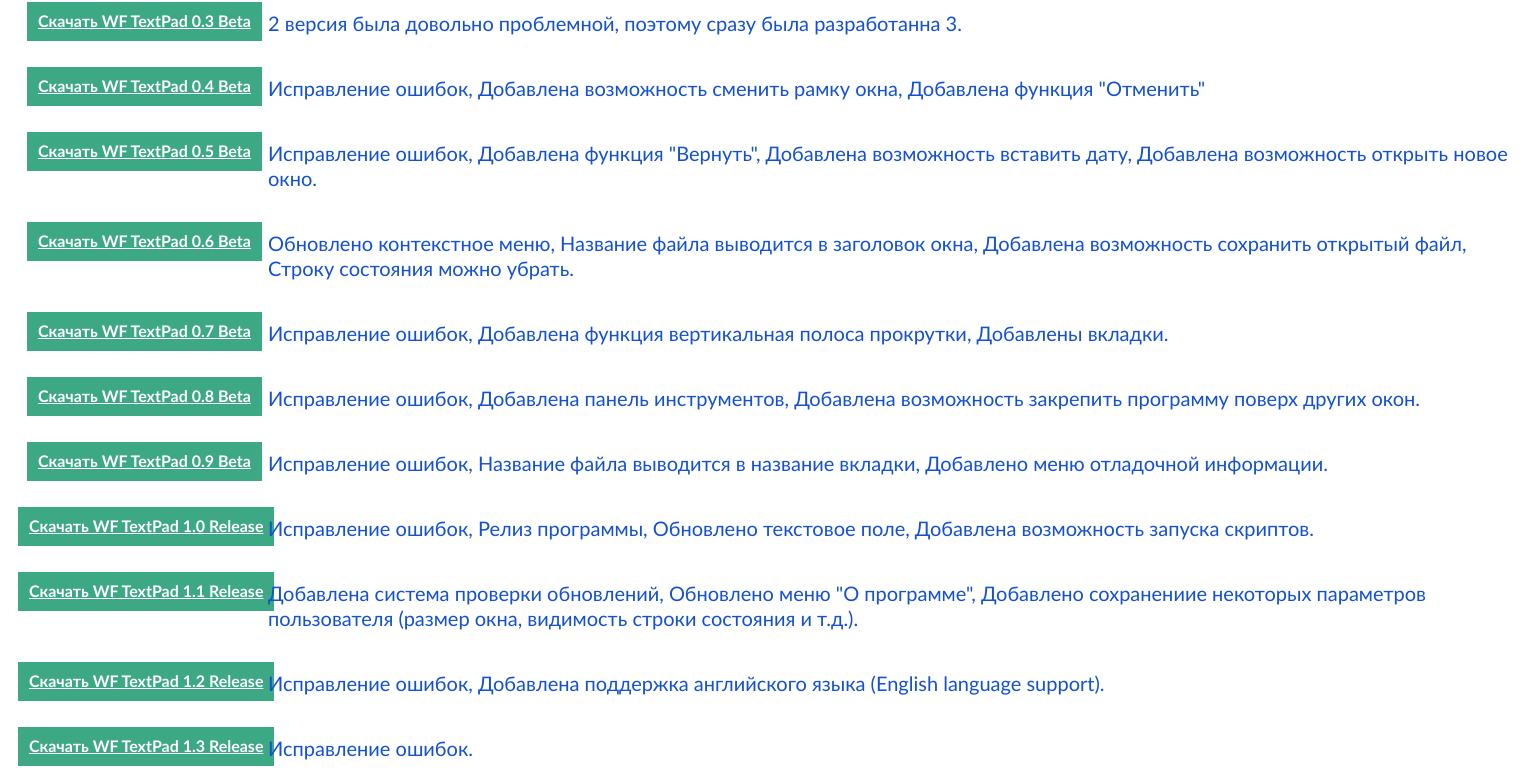
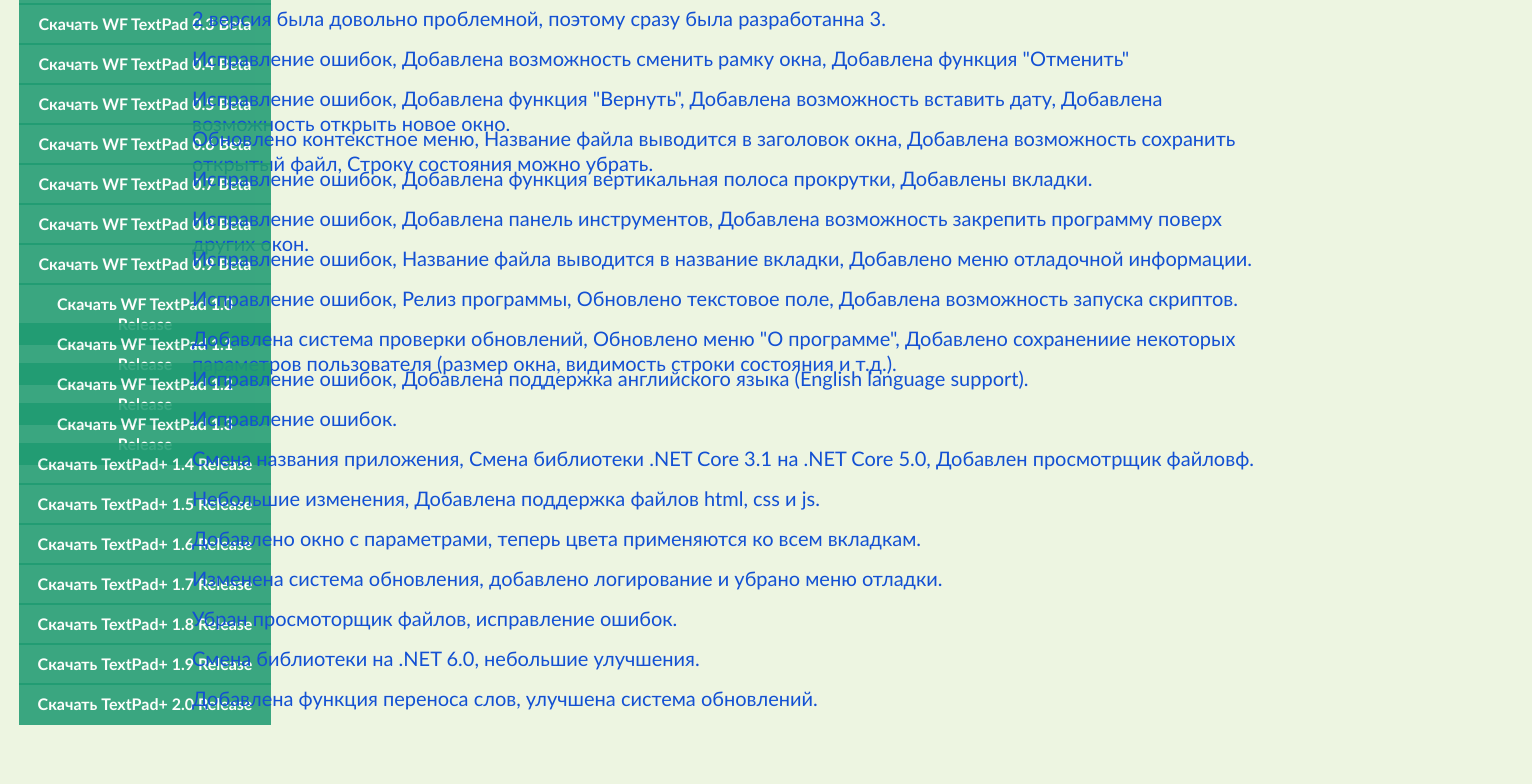
Before and after one commit to Mr-Nichosik/AboutTextPadPlus, a plain HTML site: page index.html in a window 1280 px wide. Shown: the part 202-986 px from the top of the page, 1532 px wide, since content can reach past the window. After the commit the page ends 927 px from the top, so only its background shows below. Drawn offline with Linux system fonts and the light colour scheme.

Commit message:
Add files via upload

```diff
--- a/index.html
+++ b/index.html
@@ -3,19 +3,18 @@
 <head>
     <meta charset="UTF-8">
     <link href="style.css" rel="stylesheet" type="text/css"/>
-    <title>SoftPI — TextPad+</title>
-    <title>Document</title>
-    <link rel="shortcut icon" href="res\logo.png" type="image/x-icon">
-    <style>
-        html { overflow-x: hidden; }
-    </style>
+    <title>TextPad+</title>
+    <link rel="shortcut icon" href="res\TextPadLogo.png" type="image/x-icon">
 </head>
 <body>
-    <div id=site-name href="https://mr-nichosik.github.io/Main_Page"><center><font face="Calibri">SoftPI</font></center></div>
-    <div id="rus"><font face="Calibri">(Russian Language only)</font></div>
-    <div id="textpad"><font face="Calibri">TextPad+</font></div>
-    <img id="logo1" src="res\icon.ico" height="70">
-    <a id="mainpage" href="https://mr-nichosik.github.io/Main_Page"><font face="Calibri">На главную</font></div>
+    <header>
+        <a id=siteName href="https://mr-nichosik.github.io/Main_Page/"><center>TextPad+</center></a>
+        <a id=Main href="https://mr-nichosik.github.io/Main_Page/"><center>Главная</center></a>
+        <a id=Downloads href="https://mr-nichosik.github.io/AboutTextPadPlus/"><center>Загрузки</center></a>
+    </header>
+
+    <img id="ProgramLogo" src="res\TextPadLogo.png" height="60">
+    <div id="Description"><font face="Calibri">Ключевые особенности: наличие вкладок, возможна работа с несколькими файлами параллельно; английская локализация; дополнительные инструменты для запуска некоторых форматов файлов; маленький размер самой программы, но требуется установленна .Net библиотека Runtime</font></div>
 
     <a id="tp01" href="res\Setup WF TextPad.exe" target="_blank" download=""><font face="Calibri"><strong>Скачать WF TextPad 0.1 Beta</strong></font></a><br>
     <div id="tp01about"><font face="Calibri">Первая пробная версия программы TextPad. Простейший текстовый редактор.</font></div>
--- a/style.css
+++ b/style.css
@@ -1,28 +1,67 @@
-#site-name{
-    background-color:#14bb46f6;
-    height: 55px;
-    font-size: 45px;
+
+* {
+	margin: 0;
+	padding: 0;
 }
-#rus{
-    font-size: 20px;
+
+header {
+    background-color: #5CDB95;
+    height: 65px;
+    font-size: 40px;
+    font-family: 'Lucida Sans', 'Lucida Sans Regular', 'Lucida Grande', 'Lucida Sans Unicode', Geneva, Verdana, sans-serif;
+    color: #05386B;
+}
+
+body, html {
+    height: 100%;
+    background-color: #EDF5E1;
+}
+
+footer {
+    background-color: #5CDB95;
+    bottom: 100%;
+    width: 100%;
+
+    left: 0;
+    bottom: 0;
+    width: 100%;
+    height: 80px;
+}
+#siteName{
     position: absolute;
-    top: 25px;
-    left: 25px;
+    top: 1%;
+    left: 50%;
+    text-decoration: none;
 }
-#textpad{
-    position: relative;
-    top: 35px;
+#Main{
+    font-size: 28px;
+    position: absolute;
+    top: 1%;
+    left: 35%;
+    text-decoration: none;
+}
+#Downloads{
+    font-size: 28px;
+    position: absolute;
+    top: 1%;
+    left: 65%;
+    text-decoration: underline;
+}
+
+#Description{
+    position: absolute;
+    top: 115px;
     left: 100px;
-    font-size: 32px;
-    color: #1350d3;
+    font-size: 22px;
+    color: #05386B;;
 }
-#logo1{
-    position: relative;
-    top: -20px;
-    left: 15px;
+#ProgramLogo{
+    position: absolute;
+    top: 120px;
+    left: 5px;
 }
 #mainpage{
-    position: relative;
+    position: absolute;
     top: -130px;
     left: 630px;
     font-size: 20px
@@ -34,19 +73,20 @@
     padding: 11px;
     margin: 5px;
     opacity: 0.9;
-    width: 200px;
+    width: 230px;
     text-align: center;
 
-    position: relative;
-    top: 40px;
-    left: -160px;
+    position: absolute;
+    top: 20%;
+    left: 14px;
+    text-decoration: none;
 }
 #tp01about{
     color: #1350d3;
-    position: relative;
+    position: absolute;
+    top: 21%;
     font-size: 20px;
-    left: 260px;
-    top:  20px;
+        left: 15%;
 }
 
 #tp03{
@@ -55,19 +95,20 @@
     padding: 11px;
     margin: 5px;
     opacity: 0.9;
-    width: 200px;
+    width: 230px;
     text-align: center;
 
-    position: relative;
-    top: 60px;
+    position: absolute;
+    top: 25%;
     left: 14px;
+    text-decoration: none;
 }
 #tp03about{
     color: #1350d3;
-    position: relative;
+    position: absolute;
+    top: 26%;
     font-size: 20px;
-    left: 260px;
-    top:  40px;
+        left: 15%;
 }
 
 #tp04{
@@ -76,19 +117,20 @@
     padding: 11px;
     margin: 5px;
     opacity: 0.9;
-    width: 200px;
+    width: 230px;
     text-align: center;
 
-    position: relative;
-    top: 80px;
+    position: absolute;
+    top: 30%;
     left: 14px;
+    text-decoration: none;
 }
 #tp04about{
     color: #1350d3;
-    position: relative;
+    position: absolute;
+    top: 31%;
     font-size: 20px;
-    left: 260px;
-    top:  60px;
+        left: 15%;
 }
 
 #tp05{
@@ -97,19 +139,20 @@
     padding: 11px;
     margin: 5px;
     opacity: 0.9;
-    width: 200px;
+    width: 230px;
     text-align: center;
 
-    position: relative;
-    top: 100px;
+    position: absolute;
+    top: 35%;
     left: 14px;
+    text-decoration: none;
 }
 #tp05about{
     color: #1350d3;
-    position: relative;
+    position: absolute;
+    top: 36%;
     font-size: 20px;
-    left: 260px;
-    top:  80px;
+    left: 15%;
 }
 
 #tp06{
@@ -118,19 +161,20 @@
     padding: 11px;
     margin: 5px;
     opacity: 0.9;
-    width: 200px;
+    width: 230px;
     text-align: center;
 
-    position: relative;
-    top: 120px;
+    position: absolute;
+    top: 40%;
     left: 14px;
+    text-decoration: none;
 }
 #tp06about{
     color: #1350d3;
-    position: relative;
+    position: absolute;
+    top: 41%;
     font-size: 20px;
-    left: 260px;
-    top:  100px;
+        left: 15%;
 }
 
 #tp07{
@@ -139,19 +183,20 @@
     padding: 11px;
     margin: 5px;
     opacity: 0.9;
-    width: 200px;
+    width: 230px;
     text-align: center;
 
-    position: relative;
-    top: 140px;
+    position: absolute;
+    top: 45%;
     left: 14px;
+    text-decoration: none;
 }
 #tp07about{
     color: #1350d3;
-    position: relative;
+    position: absolute;
+    top: 46%;
     font-size: 20px;
-    left: 260px;
-    top:  120px;
+        left: 15%;
 }
 
 #tp08{
@@ -160,19 +205,20 @@
     padding: 11px;
     margin: 5px;
     opacity: 0.9;
-    width: 200px;
+    width: 230px;
     text-align: center;
 
-    position: relative;
-    top: 160px;
+    position: absolute;
+    top: 50%;
     left: 14px;
+    text-decoration: none;
 }
 #tp08about{
     color: #1350d3;
-    position: relative;
+    position: absolute;
+    top: 51%;
     font-size: 20px;
-    left: 260px;
-    top:  140px;
+        left: 15%;
 }
 
 #tp09{
@@ -181,19 +227,20 @@
     padding: 11px;
     margin: 5px;
     opacity: 0.9;
-    width: 200px;
+    width: 230px;
     text-align: center;
 
-    position: relative;
-    top: 180px;
+    position: absolute;
+    top: 55%;
     left: 14px;
+    text-decoration: none;
 }
 #tp09about{
     color: #1350d3;
-    position: relative;
+    position: absolute;
+    top: 56%;
     font-size: 20px;
-    left: 260px;
-    top:  160px;
+        left: 15%;
 }
 
 #tp10{
@@ -202,19 +249,20 @@
     padding: 11px;
     margin: 5px;
     opacity: 0.9;
-    width: 200px;
+    width: 230px;
     text-align: center;
 
-    position: relative;
-    top: 200px;
-    left: 5px;
+    position: absolute;
+    top: 60%;
+    left: 14px;
+    text-decoration: none;
 }
 #tp10about{
     color: #1350d3;
-    position: relative;
+    position: absolute;
+    top: 61%;
     font-size: 20px;
-    left: 260px;
-    top:  180px;
+        left: 15%;
 }
 
 #tp11{
@@ -223,19 +271,20 @@
     padding: 11px;
     margin: 5px;
     opacity: 0.9;
-    width: 200px;
+    width: 230px;
     text-align: center;
 
-    position: relative;
-    top: 220px;
-    left: 5px;
+    position: absolute;
+    top: 65%;
+    left: 14px;
+    text-decoration: none;
 }
 #tp11about{
     color: #1350d3;
-    position: relative;
+    position: absolute;
+    top: 66%;
     font-size: 20px;
-    left: 260px;
-    top:  200px;
+        left: 15%;
 }
 
 #tp12{
@@ -244,19 +293,20 @@
     padding: 11px;
     margin: 5px;
     opacity: 0.9;
-    width: 200px;
+    width: 230px;
     text-align: center;
 
-    position: relative;
-    top: 240px;
-    left: 5px;
+    position: absolute;
+    top: 70%;
+    left: 14px;
+    text-decoration: none;
 }
 #tp12about{
     color: #1350d3;
-    position: relative;
+    position: absolute;
+    top: 71%;
     font-size: 20px;
-    left: 260px;
-    top:  220px;
+        left: 15%;
 }
 
 #tp13{
@@ -265,19 +315,20 @@
     padding: 11px;
     margin: 5px;
     opacity: 0.9;
-    width: 200px;
+    width: 230px;
     text-align: center;
 
-    position: relative;
-    top: 260px;
-    left: 5px;
+    position: absolute;
+    top: 75%;
+    left: 14px;
+    text-decoration: none;
 }
 #tp13about{
     color: #1350d3;
-    position: relative;
+    position: absolute;
+    top: 76%;
     font-size: 20px;
-    left: 260px;
-    top:  240px;
+        left: 15%;
 }
 
 #tp14{
@@ -286,19 +337,20 @@
     padding: 11px;
     margin: 5px;
     opacity: 0.9;
-    width: 200px;
+    width: 230px;
     text-align: center;
 
-    position: relative;
-    top: 280px;
-    left: 12px;
+    position: absolute;
+    top: 80%;
+    left: 14px;
+    text-decoration: none;
 }
 #tp14about{
     color: #1350d3;
-    position: relative;
+    position: absolute;
+    top: 81%;
     font-size: 20px;
-    left: 260px;
-    top:  260px;
+        left: 15%;
 }
 
 #tp15{
@@ -307,19 +359,20 @@
     padding: 11px;
     margin: 5px;
     opacity: 0.9;
-    width: 200px;
+    width: 230px;
     text-align: center;
 
-    position: relative;
-    top: 300px;
-    left: 12px;
+    position: absolute;
+    top: 85%;
+    left: 14px;
+    text-decoration: none;
 }
 #tp15about{
     color: #1350d3;
-    position: relative;
+    position: absolute;
+    top: 86%;
     font-size: 20px;
-    left: 260px;
-    top:  280px;
+        left: 15%;
 }
 
 #tp16{
@@ -328,19 +381,20 @@
     padding: 11px;
     margin: 5px;
     opacity: 0.9;
-    width: 200px;
+    width: 230px;
     text-align: center;
 
-    position: relative;
-    top: 320px;
-    left: 12px;
+    position: absolute;
+    top: 90%;
+    left: 14px;
+    text-decoration: none;
 }
 #tp16about{
     color: #1350d3;
-    position: relative;
+    position: absolute;
+    top: 91%;
     font-size: 20px;
-    left: 260px;
-    top:  300px;
+        left: 15%;
 }
 
 #tp17{
@@ -349,19 +403,20 @@
     padding: 11px;
     margin: 5px;
     opacity: 0.9;
-    width: 200px;
+    width: 230px;
     text-align: center;
 
-    position: relative;
-    top: 340px;
-    left: 12px;
+    position: absolute;
+    top: 95%;
+    left: 14px;
+    text-decoration: none;
 }
 #tp17about{
     color: #1350d3;
-    position: relative;
+    position: absolute;
+    top: 96%;
     font-size: 20px;
-    left: 260px;
-    top:  320px;
+        left: 15%;
 }
 
 #tp18{
@@ -370,19 +425,20 @@
     padding: 11px;
     margin: 5px;
     opacity: 0.9;
-    width: 200px;
+    width: 230px;
     text-align: center;
 
-    position: relative;
-    top: 360px;
-    left: 12px;
+    position: absolute;
+    top: 100%;
+    left: 14px;
+    text-decoration: none;
 }
 #tp18about{
     color: #1350d3;
-    position: relative;
+    position: absolute;
+    top: 101%;
     font-size: 20px;
-    left: 260px;
-    top:  340px;
+        left: 15%;
 }
 
 #tp19{
@@ -391,19 +447,20 @@
     padding: 11px;
     margin: 5px;
     opacity: 0.9;
-    width: 200px;
+    width: 230px;
     text-align: center;
 
-    position: relative;
-    top: 380px;
-    left: 12px;
+    position: absolute;
+    top: 105%;
+    left: 14px;
+    text-decoration: none;
 }
 #tp19about{
     color: #1350d3;
-    position: relative;
+    position: absolute;
+    top: 106%;
     font-size: 20px;
-    left: 260px;
-    top:  360px;
+        left: 15%;
 }
 
 #tp20{
@@ -412,17 +469,18 @@
     padding: 11px;
     margin: 5px;
     opacity: 0.9;
-    width: 200px;
+    width: 230px;
     text-align: center;
 
-    position: relative;
-    top: 400px;
-    left: 12px;
+    position: absolute;
+    top: 110%;
+    left: 14px;
+    text-decoration: none;
 }
 #tp20about{
     color: #1350d3;
-    position: relative;
+    position: absolute;
+    top: 111%;
     font-size: 20px;
-    left: 260px;
-    top:  380px;
+        left: 15%;
 }
```
